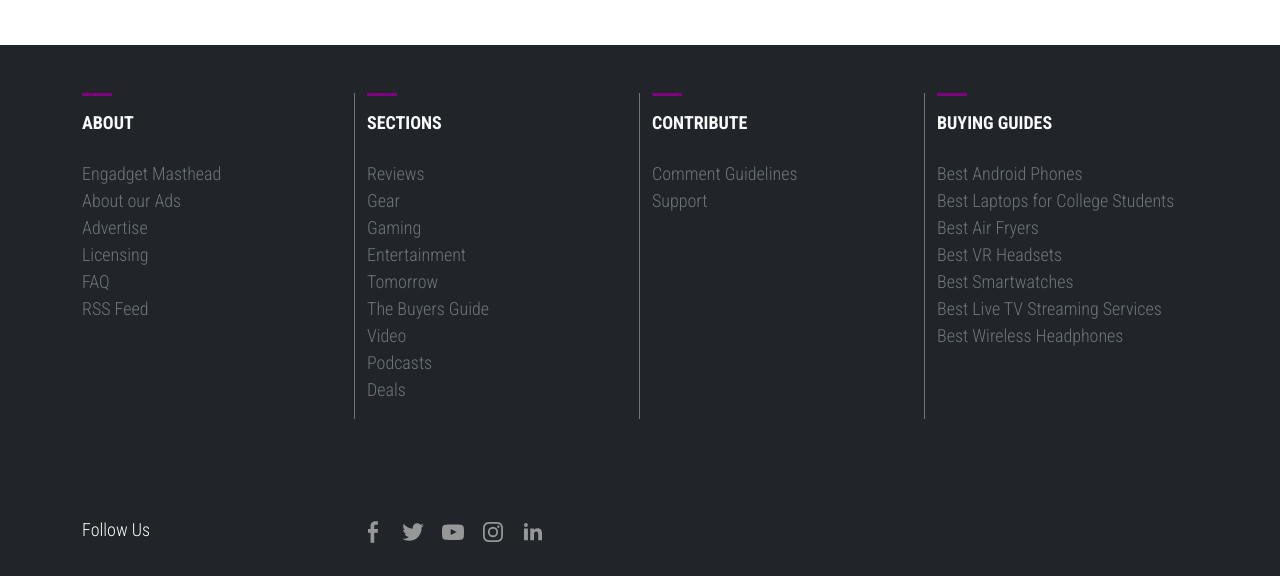
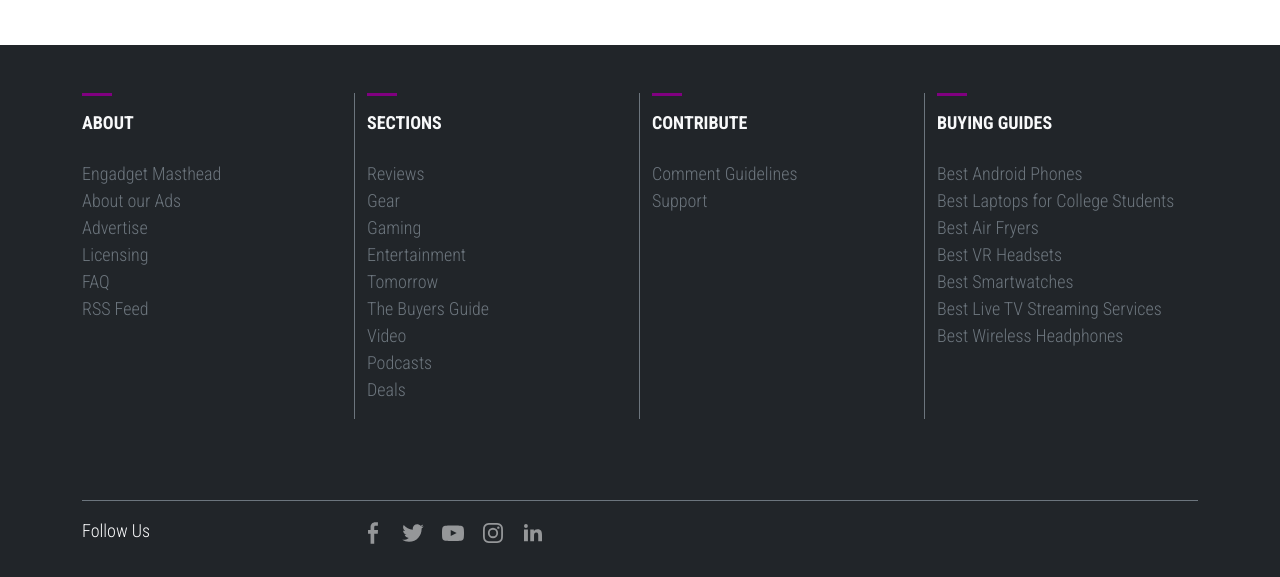
Before and after one commit to usamaweb/engadget-latest, a plain HTML site: page index.html in a window 1280 px wide. Shown: the part 2040-2617 px from the top of the page. Drawn offline with nearby package versions, Linux system fonts and the light colour scheme.

Commit message:
border on socials section

```diff
--- a/index.html
+++ b/index.html
@@ -629,12 +629,12 @@
 
         <!-- SOCIAL LINKS -->
 
-        <div class="d-flex py-3" id="socials">
+        <div class="d-flex py-3 border-top border-secondary" id="socials">
           <span class="text-light col-3">
             Follow Us
           </span>
 
-          <div class="col-9 ">
+          <div class="col-9">
             <ul
               class="list-unstyled d-flex justify-content-evenly justify-content-lg-start">
               <li class="me-3">
```
